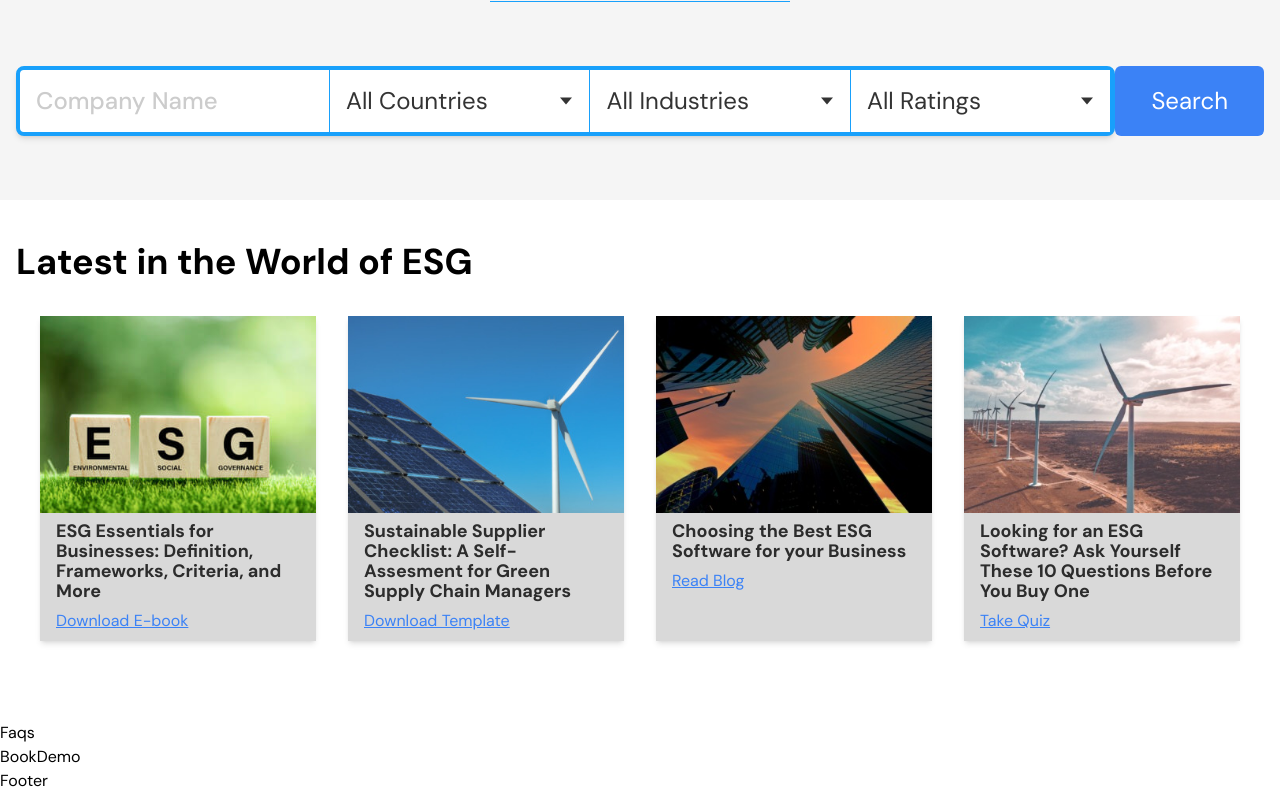
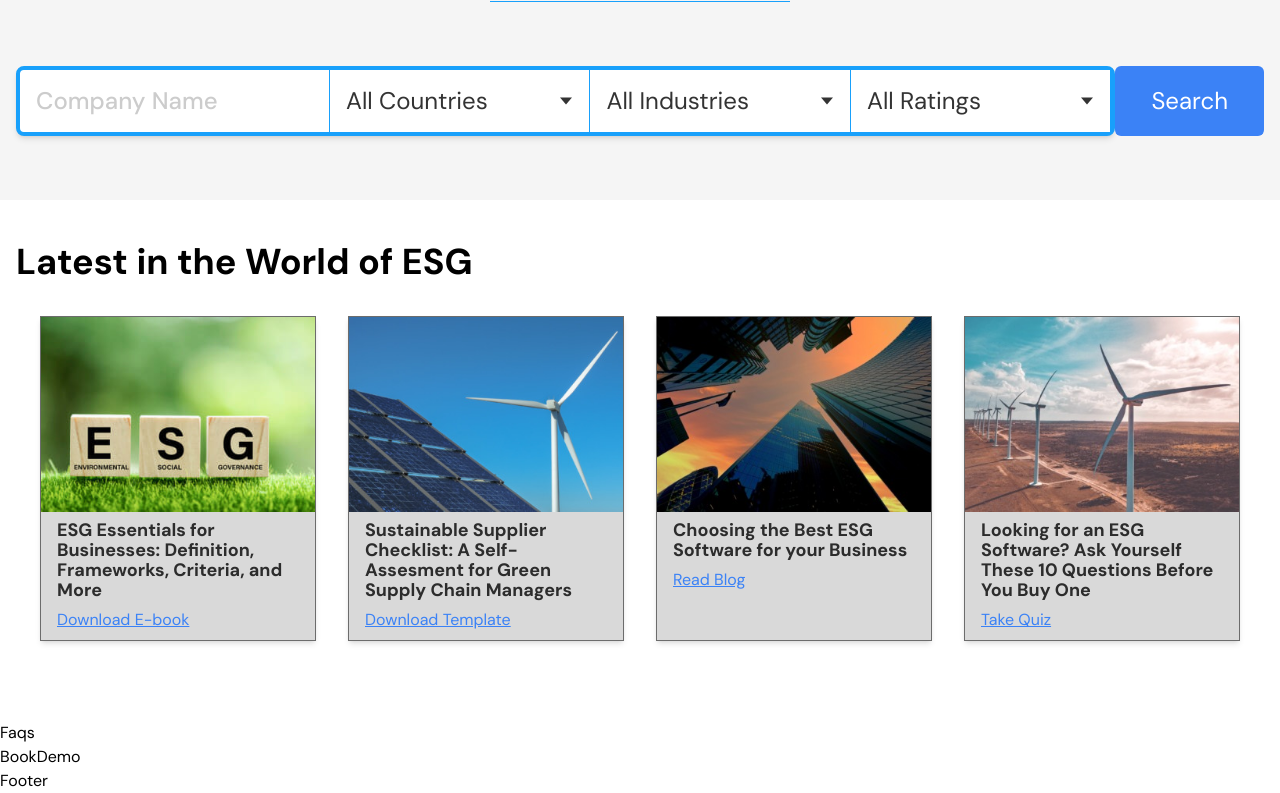
Before and after one commit to Jayjeet1013/impakter, a Next.js app: page / in a window 1280 px wide. Shown: the part 4948-5741 px from the top of the page. Built offline with nearby package versions, Linux system fonts and the light colour scheme.

Commit message:
add border to blog

```diff
--- a/src/components/home/Blog.tsx
+++ b/src/components/home/Blog.tsx
@@ -50,11 +50,11 @@ const Blog = () => {
       <h1 className="text-xl md:text-[36px] font-bold mb-10">
         Latest in the World of ESG
       </h1>
-      <div className="grid grid-cols-1 md:grid-cols-2 lg:grid-cols-4 md:px-6 gap-8">
+      <div className="grid grid-cols-1 md:grid-cols-2 lg:grid-cols-4 md:px-6  gap-8">
         {blog.map((post) => (
           <div
             key={post.id}
-            className="bg-[#D9D9D9]   shadow-md hover:shadow-lg transition-shadow duration-300"
+            className="bg-[#D9D9D9]  border border-[#00000080] shadow-md hover:shadow-lg transition-shadow duration-300"
           >
             <Image
               src={post.image}
```
